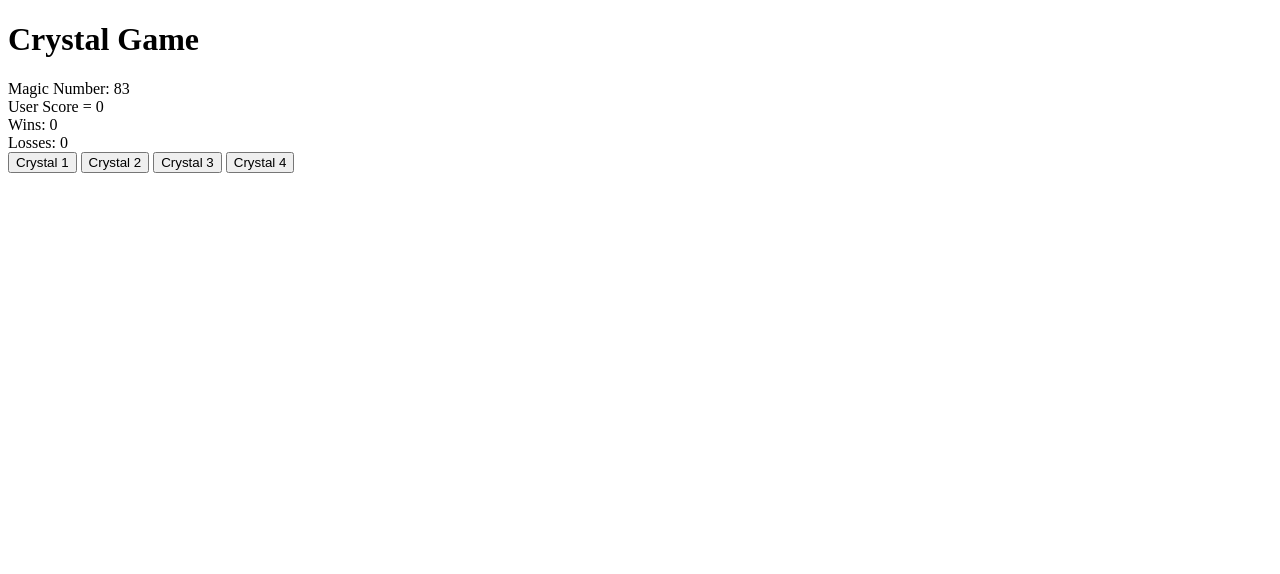
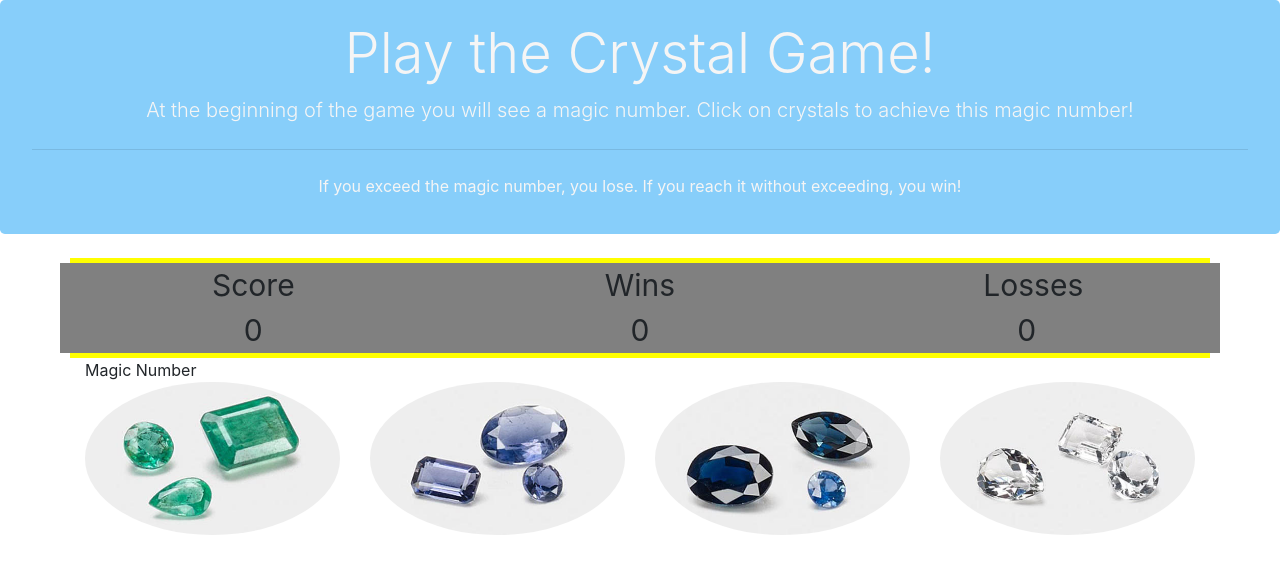
Before and after one commit to EricBillings/CrystalGame, a plain HTML site: page index.html in a window 1280 px wide. Drawn offline with nearby package versions, Linux system fonts and the light colour scheme.

Commit message:
functionality and css in place

```diff
--- a/assets/css/style.css
+++ b/assets/css/style.css
@@ -0,0 +1,42 @@
+
+.jumbotron {
+    text-align: center;
+    padding-top: 20px;
+    padding-bottom: 20px;
+    background: lightskyblue;
+    color: whitesmoke;
+    margin-bottom: 0px;
+
+
+}
+
+#scores {
+    text-align: center;
+    font-size: 30px;
+    padding: 5px;
+    background: yellow;
+
+}
+
+#wins,
+#losses,
+#user
+     {
+    padding-right: 150px;
+    padding-left: 150px;
+    background: grey;
+    margin-top: 0px;
+}
+
+#crystalOne,
+#crystalTwo,
+#crystalThree,
+#crystalFour
+
+ {
+    border-radius: 50%;
+    width: 100%;
+    height: 100%:
+
+
+}
--- a/assets/javascript/game.js
+++ b/assets/javascript/game.js
@@ -6,14 +6,10 @@ let crystalNumTwo = Math.floor(Math.random() * 12) + 1;
 let crystalNumThree = Math.floor(Math.random() * 12) + 1;
 let crystalNumFour = Math.floor(Math.random() * 12) + 1;
 let userCount = 0;
-$("#magic").text("Magic Number: " + randNum);
-console.log("Crystal One  = " + crystalNumOne);
-console.log("Crystal Two = " + crystalNumTwo);
-console.log("Crystal Three = " + crystalNumThree);
-console.log("Crystal Four = " + crystalNumFour);
-$("#user").text("User Score = " + userCount);
-$("#wins").text("Wins: " + win);
-$("#losses").text("Losses: " + loss);
+alert("Magic Number: " + randNum);
+$("#user").text("Score " + userCount);
+$("#wins").text("Wins " + win);
+$("#losses").text("Losses " + loss);
 
 
 
@@ -22,7 +18,6 @@ $("#losses").text("Losses: " + loss);
 function compare(x, y) {
     if (x === y) {
         win++;
-        console.log("WINS " + win);
         alert("You Win!");
         randNum = Math.floor(Math.random() * 121) + 19;
         crystalNumOne = Math.floor(Math.random() * 12) + 1;
@@ -30,14 +25,10 @@ function compare(x, y) {
         crystalNumThree = Math.floor(Math.random() * 12) + 1;
         crystalNumFour = Math.floor(Math.random() * 12) + 1;
         userCount = 0;
-        $("#magic").text("Magic Number: " + randNum);
-        console.log("Crystal One  = " + crystalNumOne);
-        console.log("Crystal Two = " + crystalNumTwo);
-        console.log("Crystal Three = " + crystalNumThree);
-        console.log("Crystal Four = " + crystalNumFour);
-        $("#user").text("User Score = " + userCount);
-        $("#wins").text("Wins: " + win);
-        $("#losses").text("Losses: " + loss);
+        alert("Magic Number: " + randNum);
+        $("#user").text("Score " + userCount);
+        $("#wins").text("Wins " + win);
+        $("#losses").text("Losses " + loss);
 
 
     } else if
@@ -54,14 +45,10 @@ function compare(x, y) {
         crystalNumThree = Math.floor(Math.random() * 12) + 1;
         crystalNumFour = Math.floor(Math.random() * 12) + 1;
         userCount = 0;
-        $("#magic").text("Magic Number: " + randNum);
-        console.log("Crystal One  = " + crystalNumOne);
-        console.log("Crystal Two = " + crystalNumTwo);
-        console.log("Crystal Three = " + crystalNumThree);
-        console.log("Crystal Four = " + crystalNumFour);
-        $("#user").text("User Score = " + userCount);
-        $("#wins").text("Wins: " + win);
-        $("#losses").text("Losses: " + loss);
+        alert("Magic Number: " + randNum);
+        $("#user").text("Score " + userCount);
+        $("#wins").text("Wins " + win);
+        $("#losses").text("Losses " + loss);
 
     }
 }
@@ -70,30 +57,22 @@ function compare(x, y) {
 /*Click crystal buttons to increase userCount*/
 
 $("#crystalOne").click(function () {
-    console.log('Click 1 = ' + crystalNumOne);
     userCount += crystalNumOne;
-    $("#user").text("User Score = " + userCount);
-
+    $("#user").text("Score " + userCount);
     compare(userCount, randNum)
 })
 $("#crystalTwo").click(function () {
-    console.log('Click 2 = ' + crystalNumTwo);
     userCount += crystalNumTwo;
-    $("#user").text("User Score = " + userCount);
-
+    $("#user").text("Score " + userCount);
     compare(userCount, randNum)
 })
 $("#crystalThree").click(function () {
-    console.log('Click 3 = ' + crystalNumThree);
     userCount += crystalNumThree;
-    $("#user").text("User Score = " + userCount);
-
+    $("#user").text("Score " + userCount);
     compare(userCount, randNum)
 })
 $("#crystalFour").click(function () {
-    console.log('Click 4 = ' + crystalNumFour);
     userCount += crystalNumFour;
-    $("#user").text("User Score = " + userCount);
-
+    $("#user").text("Score " + userCount);
     compare(userCount, randNum)
 })
--- a/index.html
+++ b/index.html
@@ -5,34 +5,60 @@
     <meta charset="UTF-8">
     <meta name="viewport" content="width=device-width, initial-scale=1.0">
     <meta http-equiv="X-UA-Compatible" content="ie=edge">
+    <link rel="stylesheet" href="https://stackpath.bootstrapcdn.com/bootstrap/4.3.1/css/bootstrap.min.css"
+        integrity="sha384-ggOyR0iXCbMQv3Xipma34MD+dH/1fQ784/j6cY/iJTQUOhcWr7x9JvoRxT2MZw1T" crossorigin="anonymous">
     <script src="https://code.jquery.com/jquery-1.10.2.js"></script>
-    <title>Document</title>
+    <link rel="stylesheet" type="text/css" href="./assets/css/style.css">
+    <title>Crystal Game</title>
 </head>
 
 <body>
 
-    <header>
-        <h1>Crystal Game</h1>
-    </header>
 
-    <container id="game-area">
+    <div class="jumbotron">
+        <h1 class="display-4">Play the Crystal Game!</h1>
+        <p class="lead">At the beginning of the game you will see a magic number. Click on crystals to achieve this
+            magic number!
+        </p>
+        <hr class="my-4">
+        <p>If you exceed the magic number, you lose. If you reach it without exceeding, you win!</p>
 
-        <div id="score-circles">
-            <div id="magic">Magic Number</div>
-            <div id="user">Crystal Count</div>
+    </div>
+
+
+
+
+    <container class="container" id="game-area">
+
+        <div class="container" id="scores">
+            <div class="row">
+                <div class="col-4" id="user">Score 0</div>
+                <div class="col-4" id="wins">Wins 0</div>
+                <div class="col-4" id="losses">Losses 0</div>
+            </div>
         </div>
 
-        <div id="state">
-            <div id="wins">Wins</div>
-            <div id="losses">Losses</div>
+        <div class="container" id="magic">
+            <div id="magic">Magic Number</div>
         </div>
 
 
-        <div class="crystal-buttons">
-            <button id="crystalOne">Crystal 1</button>
-            <button id="crystalTwo">Crystal 2</button>
-            <button id="crystalThree">Crystal 3</button>
-            <button id="crystalFour">Crystal 4</button>
+        <div class="container" id="crystals">
+            <div class="row">
+                <div class="col-3">
+                    <img src="./assets/images/emerald.jpg" id="crystalOne" alt="emerald">
+                </div>
+                <div class="col-3">
+                    <img src="./assets/images/iolite.jpg" id="crystalTwo" alt="iolite">
+                </div>
+                <div class="col-3">
+                    <img src="./assets/images/sapphire.jpg" id="crystalThree" alt="sapphire">
+                </div>
+                <div class="col-3">
+                    <img src="./assets/images/topaz.jpg" id="crystalFour" alt="topaz">
+                </div>
+
+            </div>
         </div>
 
 
```
Also changed, not shown: assets/images/emerald.jpg (added), assets/images/iolite.jpg (added), assets/images/sapphire.jpg (added), assets/images/topaz.jpg (added).
